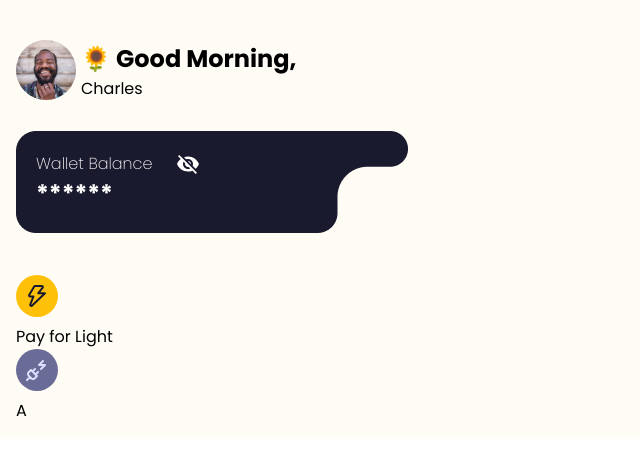
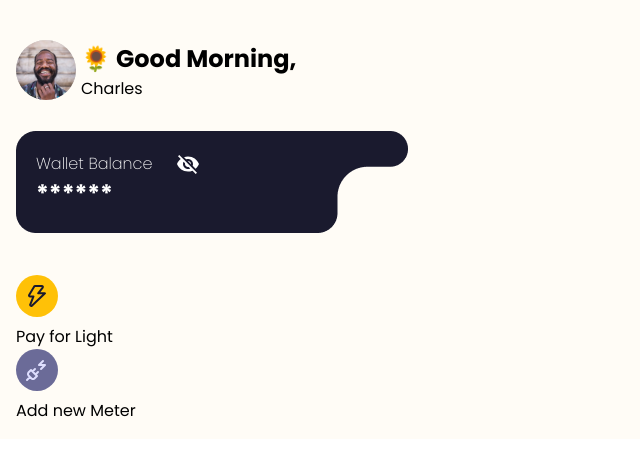
Before and after one commit to mrauthentik/pawa, a React (Vite) app in the folder pawa-sure/: page /dashboard in a window 1280 px wide. Shown: the top 456 px of the page, without its empty margins (0-640 px from the left). Built offline with nearby package versions, Linux system fonts and the light colour scheme.

Commit message:
fix: update card description in UserDashboard component

```diff
--- a/pawa-sure/src/Components/UserDashboard.tsx
+++ b/pawa-sure/src/Components/UserDashboard.tsx
@@ -49,7 +49,7 @@ const toggleBalance = () => {
         </div>
         <div className='card-2'>
           <img src={img1} alt="" />
-          <p>A</p>
+          <p>Add new Meter</p>
         </div>
       </div>
     </div>
```
